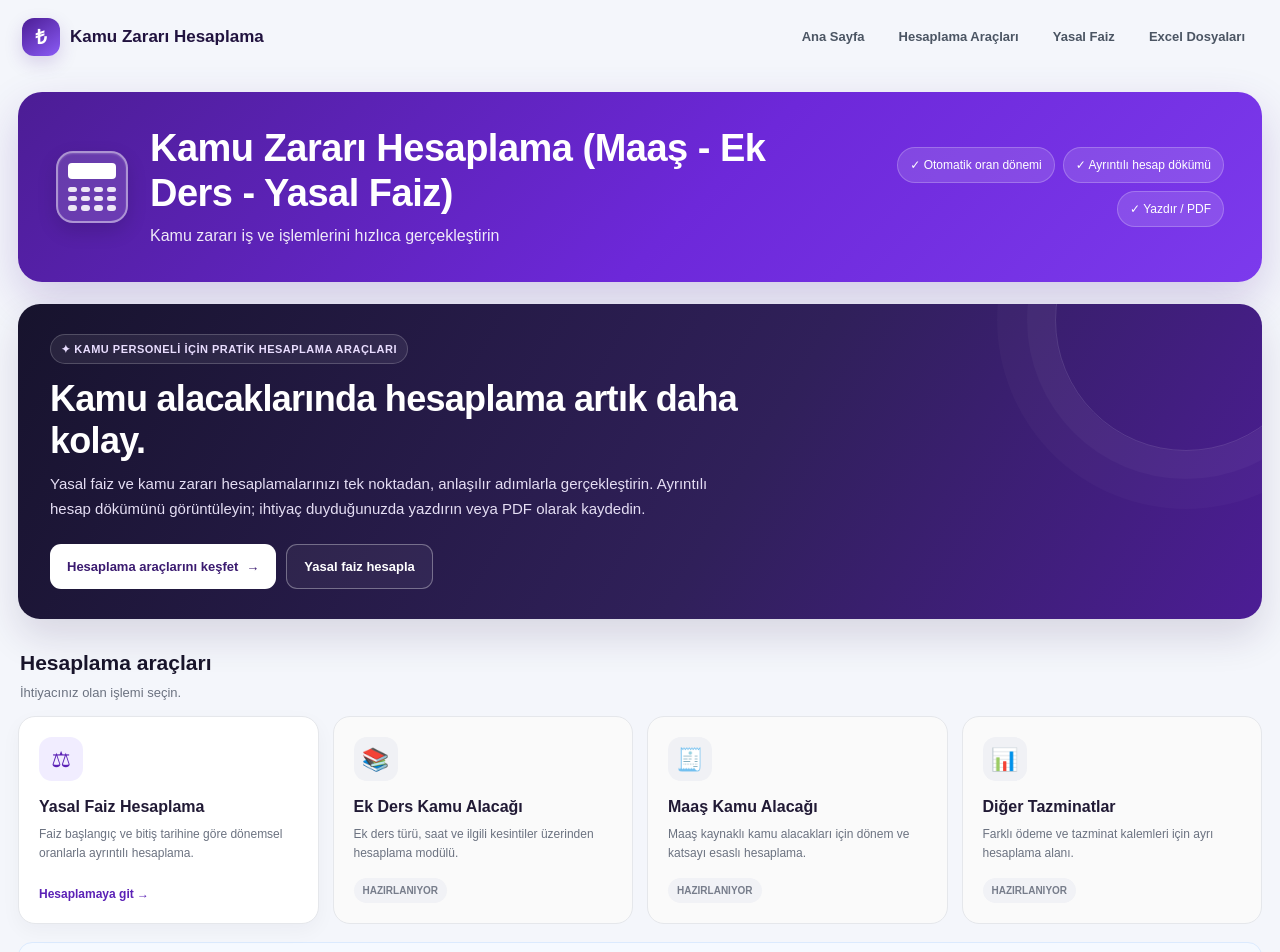
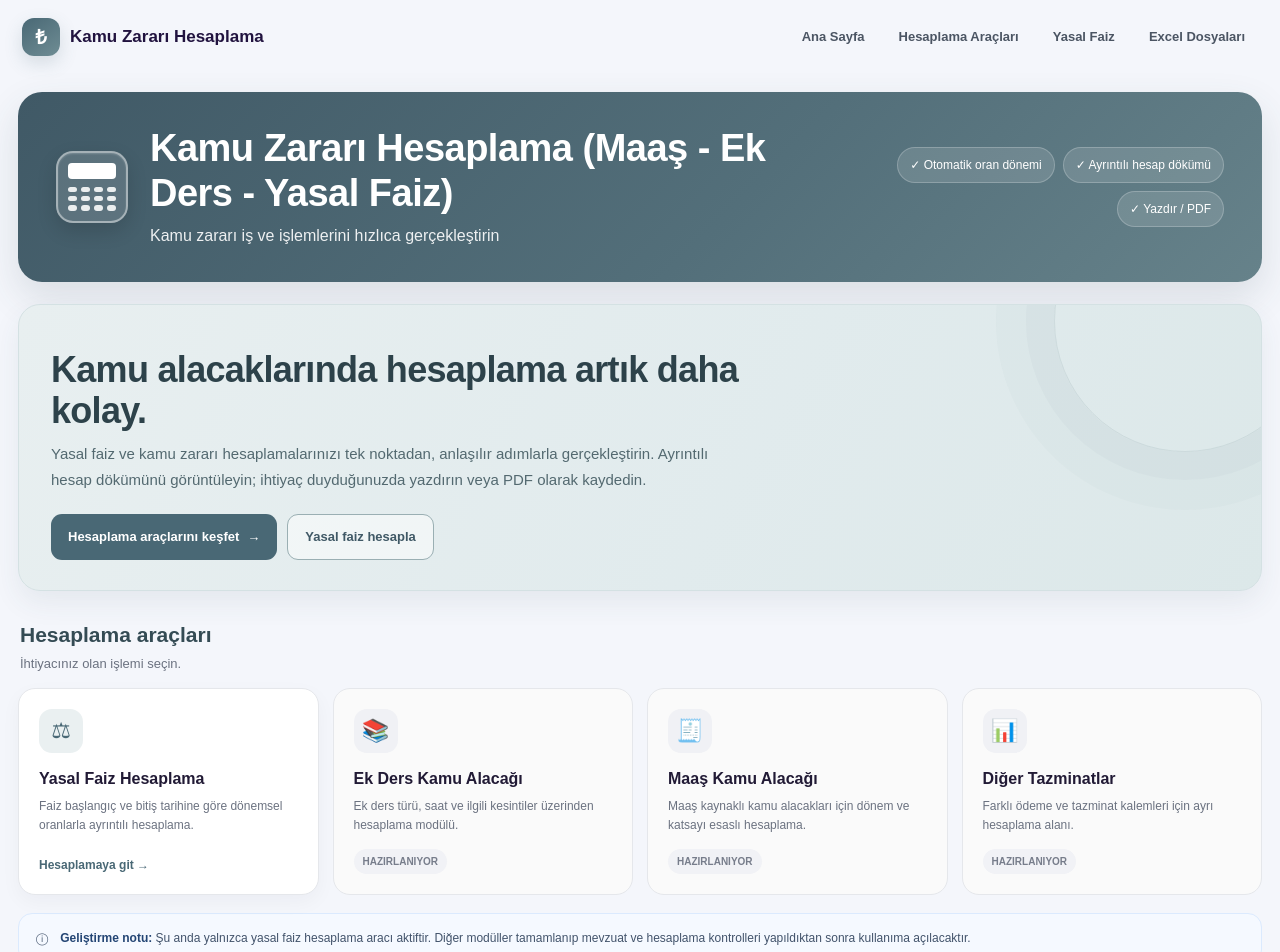
Before and after one commit to abstract-45/kzhesaplama, a plain HTML site: page index.html in a window 1280 px wide. Shown: the top 952 px of the page. Drawn offline with nearby package versions, Linux system fonts and the light colour scheme.

Commit message:
Remove homepage kicker and soften visual color palette

```diff
--- a/index.html
+++ b/index.html
@@ -1094,6 +1094,37 @@ footer {
 @media(max-width:650px){.site-nav{align-items:flex-start;flex-direction:column;padding-top:12px}.nav-links{width:100%;gap:2px}.nav-links a{padding:8px 9px}.home-intro{padding:24px 20px;margin-top:15px}.module-grid{grid-template-columns:1fr 1fr;gap:9px}.module-card{min-height:190px;padding:15px}.home-links{grid-template-columns:1fr}.section-heading{align-items:flex-start;flex-direction:column}}
 @media(max-width:390px){.module-grid{grid-template-columns:1fr}}
 
+
+/* SAKİN VE UYUMLU RENK PALETİ */
+.hero{
+    background:linear-gradient(135deg,#405966 0%,#536f7a 58%,#66828a 100%);
+    box-shadow:0 16px 38px rgba(55,78,88,.14);
+}
+.brand-mark{
+    background:linear-gradient(145deg,#496875,#6f8d94);
+    box-shadow:0 7px 18px rgba(73,104,117,.18);
+}
+.home-intro{
+    background:linear-gradient(120deg,#e8eff0 0%,#e1ebed 58%,#dce8e9 100%);
+    color:#2d424a;
+    box-shadow:0 12px 28px rgba(55,78,88,.08);
+    border:1px solid #d4e1e3;
+}
+.home-intro:after{
+    border-color:#66828a24;
+    box-shadow:0 0 0 28px #66828a0c,0 0 0 58px #66828a08;
+}
+.home-intro h2{color:#2d424a}
+.home-intro p{color:#536970}
+.home-btn.primary{background:#496875;color:#fff}
+.home-btn.secondary{border:1px solid #9aafb3;color:#405966;background:#ffffff80}
+.home-btn.primary:hover{background:#3d5965}
+.nav-links a:hover{background:#e8eff0;color:#405966}
+.section-heading h2{color:#344b54}
+.module-icon{background:#eaf0f1;color:#496875}
+.module-card.active:hover{border-color:#b8c9cc;box-shadow:0 13px 26px rgba(73,104,117,.10)}
+.module-link{color:#496875}
+.home-link:hover{border-color:#b8c9cc;background:#f7faf9}
 </style>
 </head>
 
@@ -1179,8 +1210,7 @@ footer {
 
 
     <section class="home-intro" id="anasayfa">
-        <span class="home-kicker">✦ Kamu personeli için pratik hesaplama araçları</span>
-        <h2>Kamu alacaklarında hesaplama artık daha kolay.</h2>
+                <h2>Kamu alacaklarında hesaplama artık daha kolay.</h2>
         <p>Yasal faiz ve kamu zararı hesaplamalarınızı tek noktadan, anlaşılır adımlarla gerçekleştirin. Ayrıntılı hesap dökümünü görüntüleyin; ihtiyaç duyduğunuzda yazdırın veya PDF olarak kaydedin.</p>
         <div class="home-actions">
             <a class="home-btn primary" href="#hesaplama-araclari">Hesaplama araçlarını keşfet <span>→</span></a>
```
